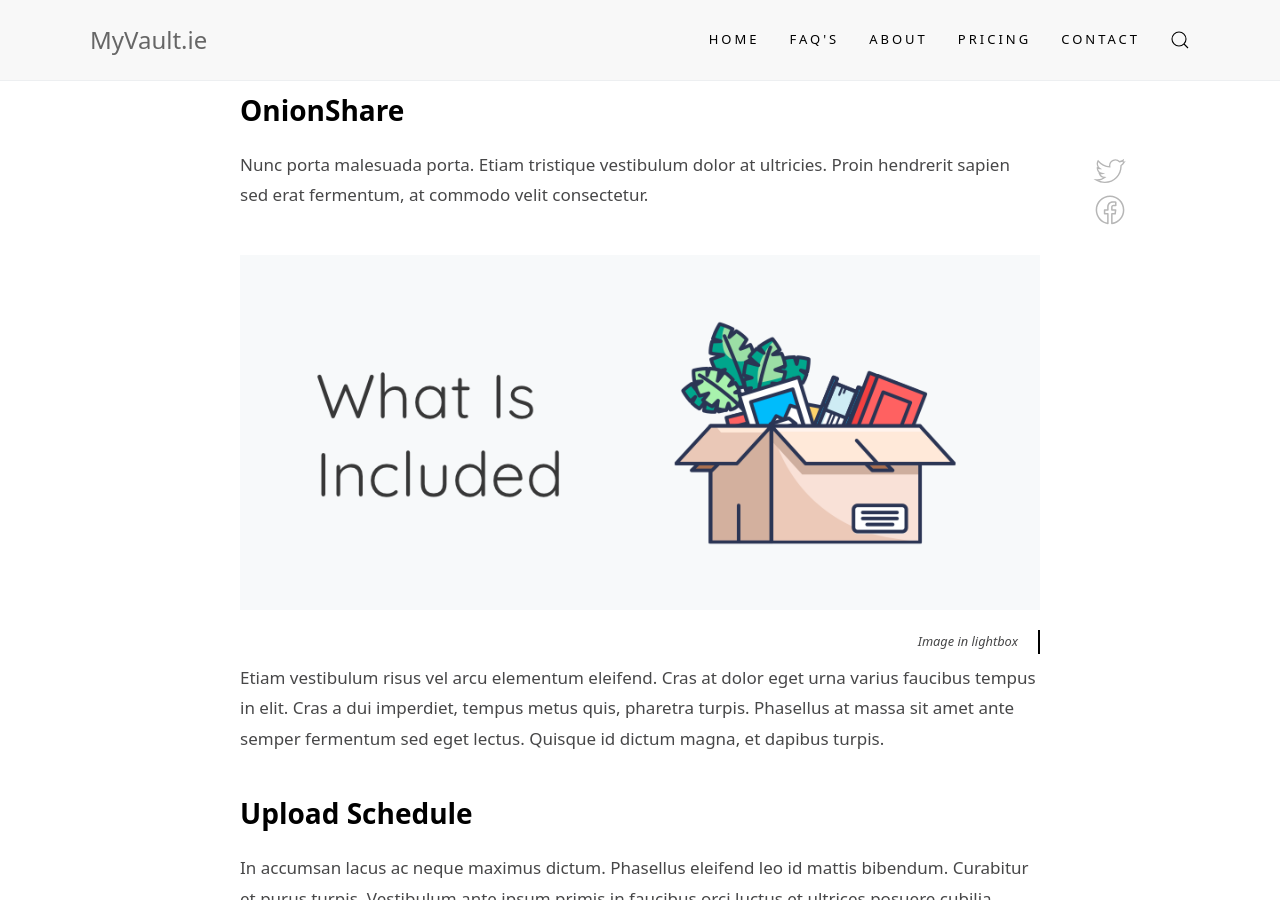
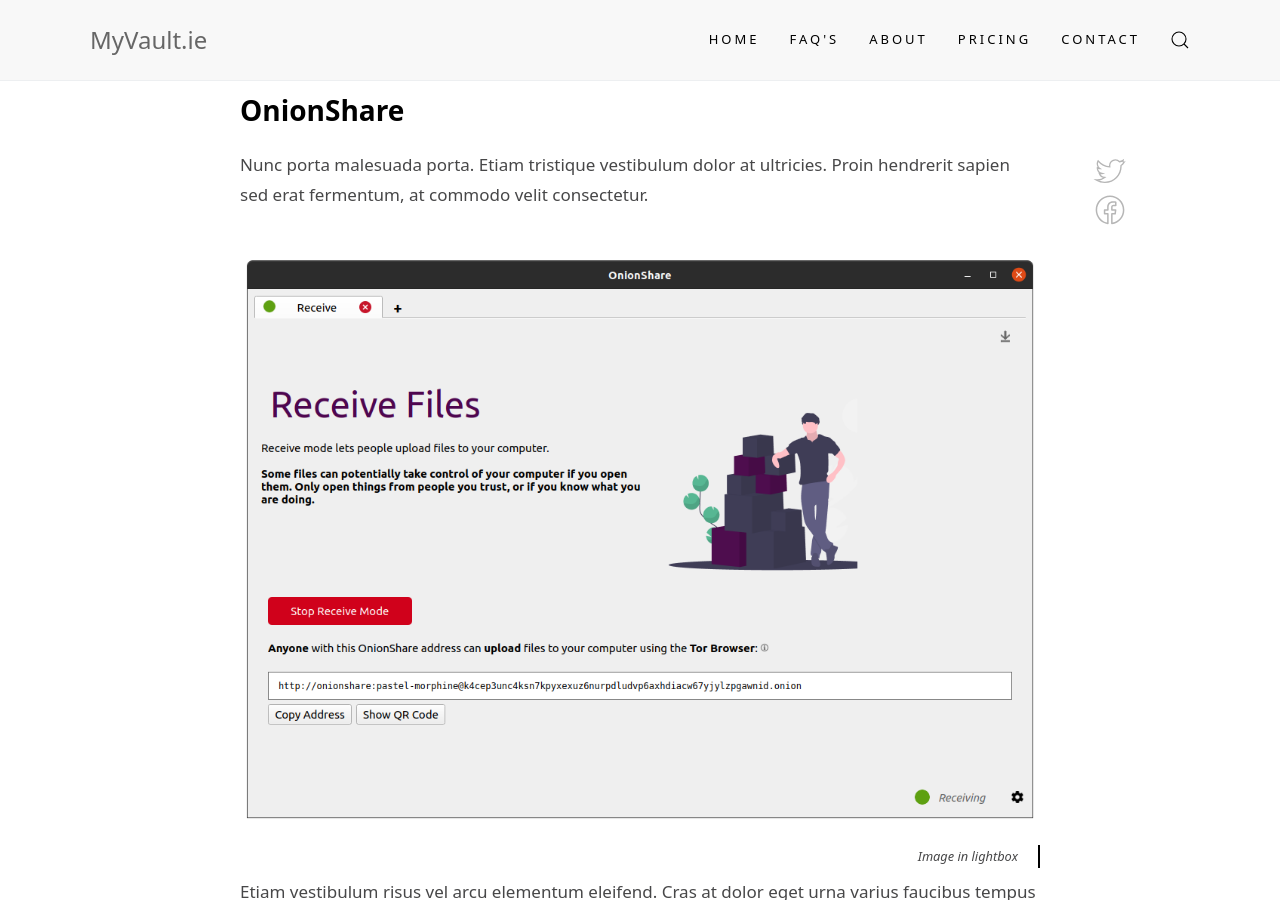
Before and after one commit to robbertl/robbertl.github.io, a Jekyll site: the page built from _posts/2023-04-09-Uploading-Content.md, in a window 1280 px wide and 900 px high, scrolled down 558 px. Built offline with Jekyll 4.4.1, drawn with Linux system fonts in a browser that asks for light colours.

Commit message:
Update 2023-04-09-Uploading-Content.md

```diff
--- a/_posts/2023-04-09-Uploading-Content.md
+++ b/_posts/2023-04-09-Uploading-Content.md
@@ -18,7 +18,7 @@ Nulla non sollicitudin. Morbi sit amet laoreet ipsum, vel pretium mi. Morbi vari
 ## OnionShare
 Nunc porta malesuada porta. Etiam tristique vestibulum dolor at ultricies. Proin hendrerit sapien sed erat fermentum, at commodo velit consectetur.
 
-{% include image.html img="image1.png" style="wide" lightbox="true" alt="Alt for image" caption="Image in lightbox" %}
+{% include image.html img="receive-sharing.png" style="wide" lightbox="true" alt="Alt for image" caption="Image in lightbox" %}
 
 Etiam vestibulum risus vel arcu elementum eleifend. Cras at dolor eget urna varius faucibus tempus in elit. Cras a dui imperdiet, tempus metus quis, pharetra turpis. Phasellus at massa sit amet ante semper fermentum sed eget lectus. Quisque id dictum magna, et dapibus turpis.
 
```
